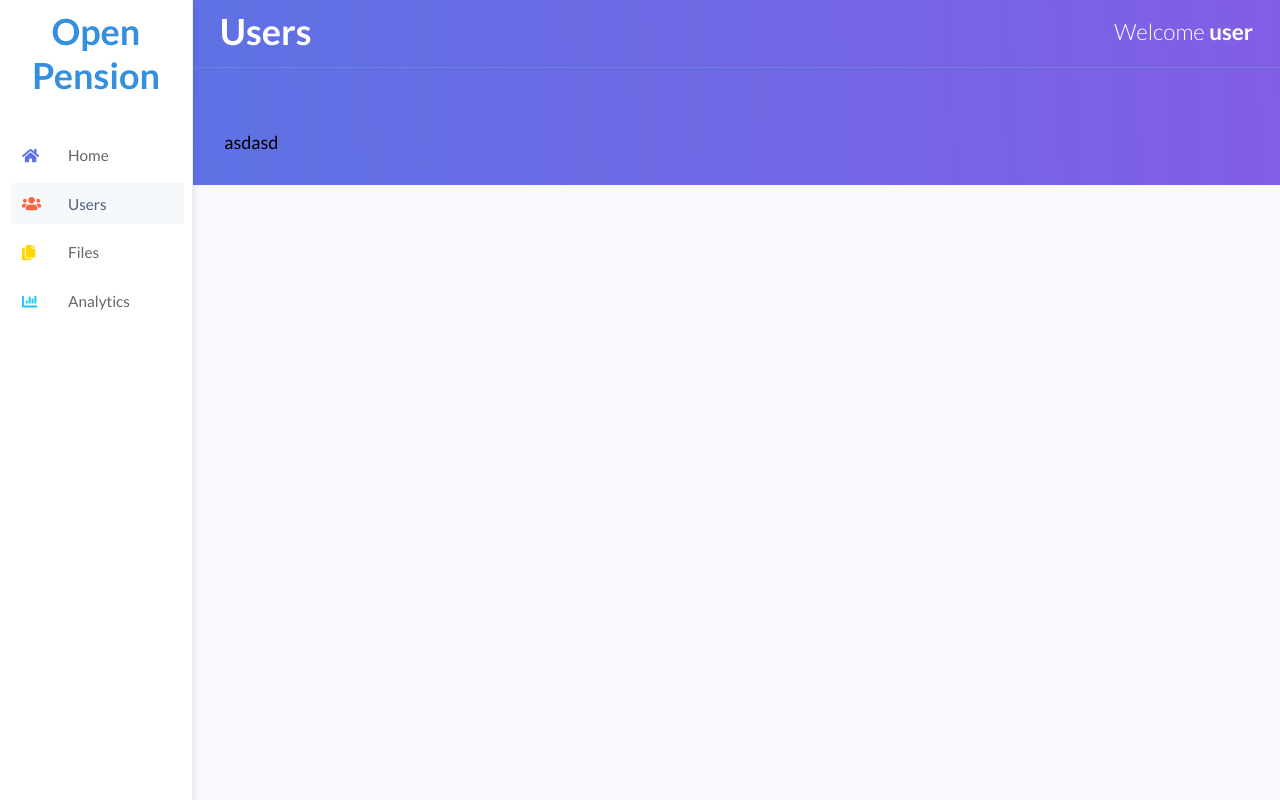
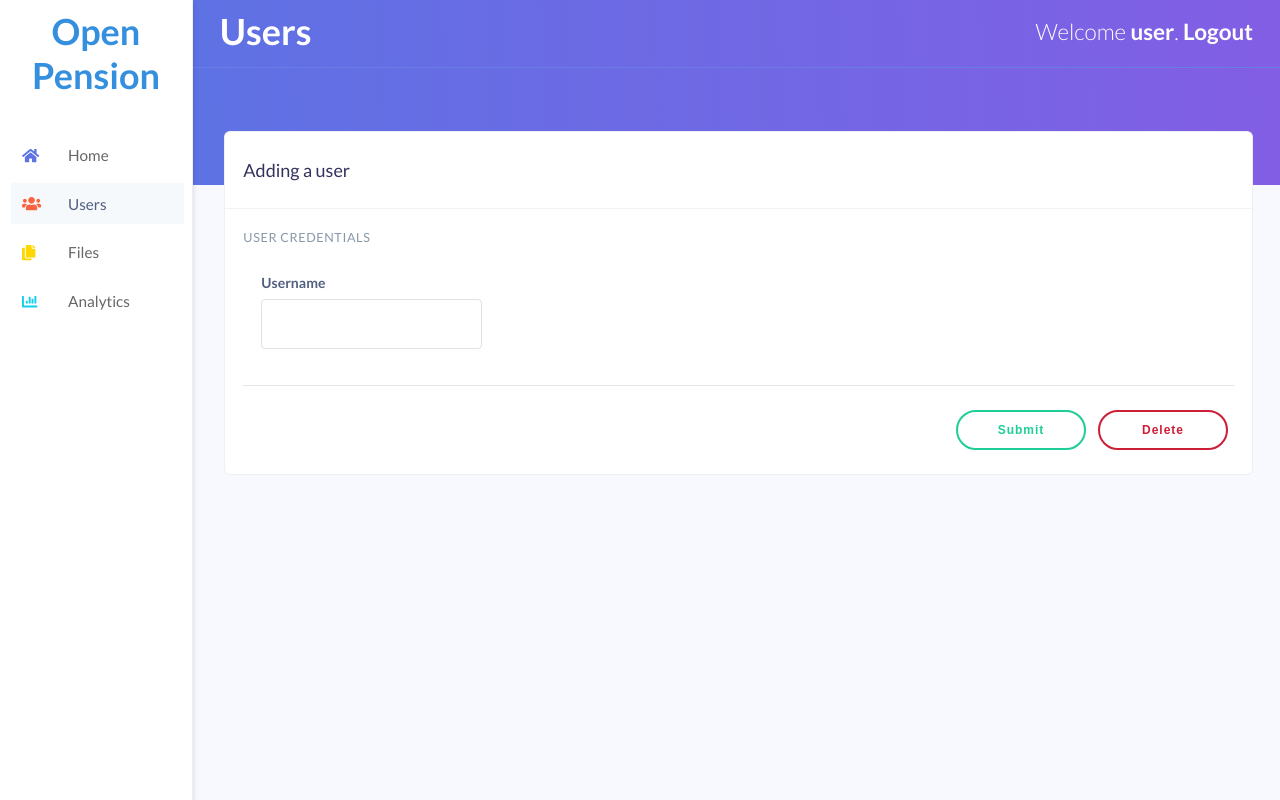
Before and after one commit to RoySegall/open-pension-dashboard, a React (Create React App) app: page /users in a window 1280 px wide. Built offline with nearby package versions, Linux system fonts and the light colour scheme.

Commit message:
Mior touch before the real work

```diff
--- a/src/Pages/Users/Users.js
+++ b/src/Pages/Users/Users.js
@@ -1,8 +1,17 @@
 import Page from "../../componenets/Page/Page";
+import {Button, Form, Input, Section} from "../../componenets/Form/Form";
 
 export default () => {
+  const actions = <>
+    <Button type="ok">Submit</Button>
+    <Button type="error">Delete</Button>
+  </>
 
   return <Page title="Users" activePage="users">
-    asdasd
+    <Form title="Adding a user" actions={actions}>
+      <Section title="User Credentials">
+        <Input title="Username" />
+      </Section>
+    </Form>
   </Page>
 }
--- /dev/null
+++ b/src/componenets/Form/Form.js
@@ -0,0 +1,36 @@
+import "./FormWrapper.scss";
+import RoundedElement from "../RoundedElement/RoundedElement";
+
+export const Form = ({children, title, actions}) => {
+
+  return <RoundedElement>
+    <section className="form">
+      <section className="header"><span className="title">{title}</span></section>
+      <section className="main">{children}</section>
+      <section className="footer">{actions}</section>
+    </section>
+  </RoundedElement>
+}
+
+export const Section = ({title, children}) => {
+
+  return <section className="section">
+    <span className="section-title">{title}</span>
+
+    <section className="elements">
+      {children}
+    </section>
+  </section>
+}
+
+export const Input = ({title, type= "text", error}) => {
+
+  return <div className="input-wrapper">
+    <label>{title}</label>
+
+    <input type={type} className={`input ${error ? 'error' : ''}`} />
+    {error && <span className="input-error">{error}</span>}
+  </div>
+}
+
+export const Button = ({children, type, waiting = false}) => <button className={`button button-${type} ${waiting ? 'on-click' : ''}`}>{children}</button>;
--- /dev/null
+++ b/src/componenets/Form/FormWrapper.scss
@@ -0,0 +1,87 @@
+.form {
+
+  .header {
+    border-bottom: solid 1px #f2f2f2;
+  }
+
+  .section {
+    padding-top: 1em;
+    padding-bottom: 2em;
+
+    margin-left: 1em;
+    margin-right: 1em;
+    margin-bottom: 1em;
+
+    border-bottom: solid 1px #e5e5e5;
+
+    .section-title {
+      font-size: .7em;
+      padding-top: .25em;
+      margin-bottom: 2em;
+      letter-spacing: .05em;
+      text-transform: uppercase;
+      display: block;
+      color: #8898aa;
+    }
+
+    .elements {
+      padding-left: 1em;
+
+      .input-wrapper {
+
+        label {
+          font-size: .875rem;
+          font-weight: 600;
+          color: #525f7f;
+        }
+
+        .input-error {
+          color: var(--warning-error);
+          font-size: .75em;
+        }
+
+        .input {
+          margin-top: .5em;
+          font-weight: 400;
+          line-height: 1.5;
+          display: block;
+          height: 2em;
+          width: 20%;
+          padding: .625rem .75rem;
+          transition: all .15s cubic-bezier(.68,-.55,.265,1.55);
+          color: #8898aa;
+          border: 1px solid #dee2e6;
+          border-radius: .25rem;
+          background-color: #fff;
+          background-clip: padding-box;
+          box-shadow: 0 3px 2px #e9ecef0d;
+          outline: 0;
+
+          &:focus {
+            color: #8898aa;
+            border-color: #5e72e4;
+            outline: 0;
+            background-color: #fff;
+            box-shadow: 0 3px 9px #32320900, 3px 4px 8px #5e72e41a;
+          }
+
+          &.error {
+            border-color: #ff8f8f;
+
+            &:focus {
+              border-color: #d26060;
+            }
+          }
+        }
+      }
+    }
+  }
+
+  .footer {
+    display: flex;
+    justify-content: flex-end;
+    padding-right: 1em;
+    padding-bottom: 1em;
+    align-items: center;
+  }
+}
--- a/src/componenets/Page/Page.js
+++ b/src/componenets/Page/Page.js
@@ -40,7 +40,7 @@ export default ({title, children, topContent, activePage = "home"}) => {
           <h1>{title}</h1>
 
           <div className="header-menu">
-            Welcome <b>user</b>
+            Welcome <b>user</b>. <a href={"#"}>Logout</a>
           </div>
 
         </div>
--- a/src/componenets/Page/Page.scss
+++ b/src/componenets/Page/Page.scss
@@ -112,6 +112,12 @@ main {
         .header-menu {
           font-size: 1.25em;
           font-weight: 300;
+
+          a {
+            color: inherit;
+            font-weight: 700;
+            text-decoration: none;
+          }
         }
       }
 
--- a/src/componenets/RoundedElement/RoundedElement.scss
+++ b/src/componenets/RoundedElement/RoundedElement.scss
@@ -8,4 +8,13 @@
   background-color: #fff;
   background-clip: border-box;
   margin-bottom: 2em;
+
+  .title {
+    color: #32325d;
+    font-weight: 500;
+    margin-top: 1.5em;
+    margin-bottom: 1.5em;
+    margin-left: 1em;
+    display: block;
+  }
 }
--- a/src/componenets/Table/Table.scss
+++ b/src/componenets/Table/Table.scss
@@ -4,15 +4,6 @@
     display: flex;
     align-items: center;
     justify-content: space-between;
-
-    .title {
-      color: #32325d;
-      font-weight: 500;
-      margin-top: 1.5em;
-      margin-bottom: 1.5em;
-      margin-left: 1em;
-      display: block;
-    }
 
     .navigation-button-wrapper {
       padding-right: 1.25em;
--- a/src/componenets/TextWithActions/TextWithActions.js
+++ b/src/componenets/TextWithActions/TextWithActions.js
@@ -4,7 +4,7 @@ import {CircleArrowDown} from "../../Icons/Icons";
 export default ({children, actions}) => <div className="text-with-actions">
   <span>{children}</span>
   <div className="actions-wrapper">
-    <span className="title">Actions <CircleArrowDown /></span>
+    <span className="action-title">Actions <CircleArrowDown /></span>
 
     <div className="menu">
       <ul>
--- a/src/componenets/TextWithActions/TextWithActions.scss
+++ b/src/componenets/TextWithActions/TextWithActions.scss
@@ -10,7 +10,7 @@
     padding: .5em;
     border: solid 1px white;
 
-    .title {
+    .action-title {
       .svg-inline--fa {
         padding-left: .25em;
         color: #7e8db6;
--- a/src/scss/_forms.scss
+++ b/src/scss/_forms.scss
@@ -4,6 +4,10 @@
 
   &:hover {
     background: var(--button-green);
+  }
+
+  &.on-click {
+    border-left-color: var(--button-green);
   }
 }
 
@@ -14,6 +18,10 @@
   &:hover {
     background: var(--button-red);
   }
+
+  &.on-click {
+    border-left-color: var(--button-red);
+  }
 }
 
 .button-warning {
@@ -23,6 +31,10 @@
   &:hover {
     background: var(--buton-yellow);
   }
+
+  &.on-click {
+    border-left-color: var(--buton-yellow);
+  }
 }
 
 .button-info {
@@ -31,6 +43,10 @@
 
   &:hover {
     background: var(--buton-blue);
+  }
+
+  &.on-click {
+    border-left-color: var(--buton-blue);
   }
 }
 
@@ -101,5 +117,4 @@ input {
   border-radius: .25rem;
   background-color: #fff;
   background-clip: padding-box;
-  //box-shadow: 0 3px 2px rgb(233 236 239 / 5%);
 }
```
